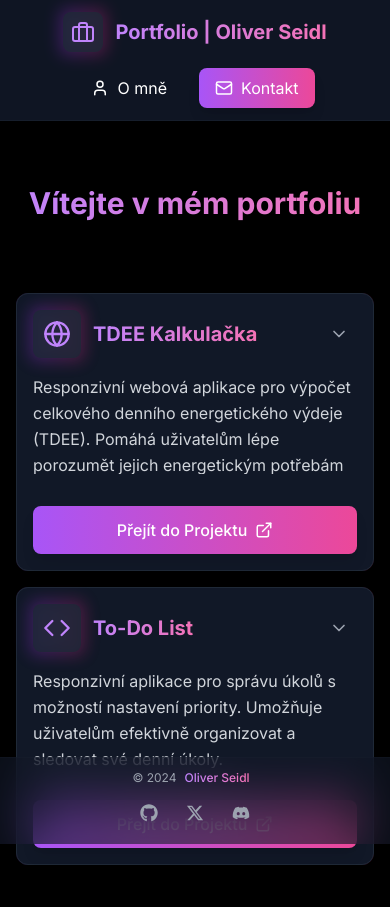
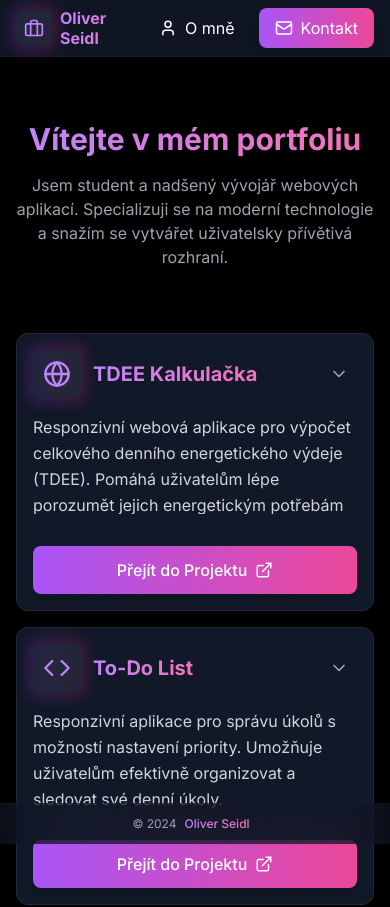
Before and after one commit to Olinkkt/oliverseidl, a Next.js app: page / in a window 390 px wide. Shown: the top 907 px of the page. Built offline with nearby package versions, Linux system fonts and the light colour scheme.

Commit message:
Enhance Home component layout and styling: updated header structure for improved responsiveness, refined main content presentation, and adjusted footer alignment. Added experimental ESM externals configuration in next.config.mjs. Removed unused Discord icon from contact popup for cleaner code.

```diff
--- a/app/components/about-me-popup.tsx
+++ b/app/components/about-me-popup.tsx
@@ -11,7 +11,7 @@ export function AboutMePopup() {
     <>
       <a
         onClick={() => setIsOpen(true)}
-        className="flex items-center px-4 py-2 rounded-lg hover:bg-purple-500/10 hover:text-purple-400 transition-all duration-300 cursor-pointer"
+        className="flex items-center whitespace-nowrap px-4 py-2 rounded-lg hover:bg-purple-500/10 hover:text-purple-400 transition-all duration-300 cursor-pointer"
       >
         <User className="mr-2" size={18} />
         O mně
--- a/app/components/contact-popup.tsx
+++ b/app/components/contact-popup.tsx
@@ -3,7 +3,7 @@
 import { useState } from 'react'
 import { Modal } from './ui/modal'
 import { Mail } from 'lucide-react'
-import { FaDiscord, FaInstagram, FaGithub, FaXTwitter, FaFacebook } from 'react-icons/fa6'
+import { FaInstagram, FaGithub, FaXTwitter, FaFacebook } from 'react-icons/fa6'
 
 export function ContactPopup() {
   const [isOpen, setIsOpen] = useState(false)
@@ -14,12 +14,6 @@ export function ContactPopup() {
       value: 'seidl.oliver@icloud.com',
       icon: <Mail className="w-5 h-5" />,
       link: 'mailto:seidl.oliver@icloud.com'
-    },
-    {
-      type: 'Discord',
-      value: 'omegha_yt',
-      icon: <FaDiscord className="w-5 h-5" />,
-      link: 'https://discord.com/users/omegha_yt'
     },
     {
       type: 'Instagram',
--- a/app/page.tsx
+++ b/app/page.tsx
@@ -3,7 +3,6 @@
 import { motion } from 'framer-motion'
 import { useState } from 'react'
 import { Briefcase, ChevronDown, ChevronUp, Globe, ExternalLink, Code, Sparkles } from 'lucide-react'
-import { FaGithub, FaXTwitter, FaDiscord } from 'react-icons/fa6'
 import { AboutMePopup } from './components/about-me-popup'
 import { ContactPopup } from './components/contact-popup'
 import Image from 'next/image'
@@ -129,27 +128,32 @@ export default function Home() {
   return (
     <div className="relative min-h-screen flex flex-col">
       {/* Header */}
-      <header className="sticky top-0 bg-gray-900/90 shadow-lg text-white py-3 sm:py-4 border-b border-gray-800/50 z-50">
+      <header className="sticky top-0 bg-gray-900/90 shadow-lg text-white py-2 sm:py-4 border-b border-gray-800/50 z-50">
         <div className="container mx-auto px-4">
-          <div className="flex flex-col sm:flex-row items-center gap-4 sm:gap-0 sm:justify-between">
+          <div className="flex items-center justify-between">
             {/* Logo a název */}
-            <div className="flex items-center gap-3 group">
-              <div className="w-10 sm:w-12 h-10 sm:h-12 relative">
+            <div className="flex items-center gap-2 sm:gap-3">
+              <div className="w-9 sm:w-12 h-9 sm:h-12 relative group">
                 <div className="absolute -inset-1 bg-gradient-to-r from-purple-600 to-pink-600 rounded-lg blur opacity-30 group-hover:opacity-100 transition duration-1000"></div>
                 <div className="relative h-full w-full p-2 sm:p-2.5 bg-gray-800/80 rounded-lg group-hover:bg-gray-800/90 transition-colors flex items-center justify-center">
-                  <div className="w-6 sm:w-8 h-6 sm:h-8">
+                  <div className="w-5 sm:w-7 h-5 sm:h-7">
                     <Briefcase className="w-full h-full text-purple-400" />
                   </div>
                 </div>
               </div>
-              <h1 className="text-xl sm:text-2xl font-bold text-transparent bg-clip-text bg-gradient-to-r from-purple-400 to-pink-400 mb-0">
-              Portfolio | Oliver Seidl
+              <div className="flex flex-col sm:flex-row sm:items-center sm:gap-2">
+                <h1 className="hidden sm:block text-2xl font-bold text-transparent bg-clip-text bg-gradient-to-r from-purple-400 to-pink-400 leading-tight">
+                  Portfolio
                 </h1>
+                <span className="text-base sm:text-2xl font-bold text-transparent bg-clip-text bg-gradient-to-r from-purple-400 to-pink-400 leading-tight">
+                  Oliver Seidl
+                </span>
+              </div>
             </div>
 
             {/* Navigace */}
-            <nav className="w-full sm:w-auto">
-              <ul className="flex justify-center sm:justify-end space-x-4 sm:space-x-6">
+            <nav>
+              <ul className="flex items-center gap-2 sm:gap-4">
                 <li>
                   <AboutMePopup />
                 </li>
@@ -164,14 +168,25 @@ export default function Home() {
 
       {/* Main Content */}
       <main className="flex-grow container mx-auto px-4 pt-16 pb-24">
+        <div className="text-center mb-16">
           <motion.h1
             initial={{ opacity: 0 }}
             animate={{ opacity: 1 }}
             transition={{ duration: 0.3 }}
-          className="text-3xl sm:text-4xl md:text-6xl font-bold text-center mb-16 pb-2 bg-clip-text text-transparent bg-gradient-to-r from-purple-400 to-pink-400"
+            className="text-3xl sm:text-4xl md:text-6xl font-bold mb-4 bg-clip-text text-transparent bg-gradient-to-r from-purple-400 to-pink-400"
           >
             Vítejte v mém portfoliu
           </motion.h1>
+          <motion.p
+            initial={{ opacity: 0 }}
+            animate={{ opacity: 1 }}
+            transition={{ duration: 0.3, delay: 0.1 }}
+            className="text-base sm:text-lg text-gray-400 max-w-2xl mx-auto"
+          >
+            Jsem student a nadšený vývojář webových aplikací. Specializuji se na moderní technologie
+            a snažím se vytvářet uživatelsky přívětivá rozhraní.
+          </motion.p>
+        </div>
 
         {/* Project Section */}
         <div className="mb-16">
@@ -334,7 +349,7 @@ export default function Home() {
               {/* Přidat jazykové dovednosti */}
               <div className="space-y-4 md:col-span-2">
                 <h3 className="text-lg font-semibold text-purple-400">Jazykové Dovednosti</h3>
-                <div className="grid grid-cols-2 gap-3">
+                <div className="grid grid-cols-1 sm:grid-cols-2 md:grid-cols-3 gap-3">
                   {languageSkills.map((lang, index) => (
                     <motion.div
                       initial={{ opacity: 0, y: 10 }}
@@ -419,42 +434,12 @@ export default function Home() {
       {/* Footer */}
       <footer className="sticky bottom-0 bg-gray-900/60 backdrop-blur-xl py-3 sm:py-4 border-t border-gray-800/20">
         <div className="container mx-auto px-4">
-          <div className="flex flex-col sm:flex-row justify-between items-center gap-2 sm:gap-0">
+          <div className="flex justify-center items-center">
             <div className="flex items-center">
               <span className="text-xs sm:text-sm text-gray-400">© 2024</span>
               <span className="mx-2 text-xs sm:text-sm font-medium text-transparent bg-clip-text bg-gradient-to-r from-purple-400 to-pink-400">
                 Oliver Seidl
               </span>
-            </div>
-
-            <div className="flex items-center gap-2">
-              <a
-                href="https://github.com/Olinkkt"
-                target="_blank"
-                rel="noopener noreferrer"
-                className="group relative p-2.5 rounded-lg hover:bg-gray-800/50 transition-all duration-300"
-              >
-                <div className="absolute inset-0 rounded-lg bg-gradient-to-r from-purple-500/20 to-pink-500/20 opacity-0 group-hover:opacity-100 transition-all duration-300" />
-                <FaGithub size={18} className="relative text-gray-400 group-hover:text-white transition-colors duration-300" />
-              </a>
-              <a
-                href="https://x.com/olinkkt"
-                target="_blank"
-                rel="noopener noreferrer"
-                className="group relative p-2.5 rounded-lg hover:bg-gray-800/50 transition-all duration-300"
-              >
-                <div className="absolute inset-0 rounded-lg bg-gradient-to-r from-purple-500/20 to-pink-500/20 opacity-0 group-hover:opacity-100 transition-all duration-300" />
-                <FaXTwitter size={18} className="relative text-gray-400 group-hover:text-white transition-colors duration-300" />
-              </a>
-              <a
-                href="https://discord.com/users/omegha_yt"
-                target="_blank"
-                rel="noopener noreferrer"
-                className="group relative p-2.5 rounded-lg hover:bg-gray-800/50 transition-all duration-300"
-              >
-                <div className="absolute inset-0 rounded-lg bg-gradient-to-r from-purple-500/20 to-pink-500/20 opacity-0 group-hover:opacity-100 transition-all duration-300" />
-                <FaDiscord size={18} className="relative text-gray-400 group-hover:text-white transition-colors duration-300" />
-              </a>
             </div>
           </div>
         </div>
--- a/next.config.mjs
+++ b/next.config.mjs
@@ -1,4 +1,8 @@
 /** @type {import('next').NextConfig} */
-const nextConfig = {};
+const nextConfig = {
+  experimental: {
+    esmExternals: false
+  }
+};
 
 export default nextConfig;
```
Lines whose indentation alone changed are shown as unchanged.
